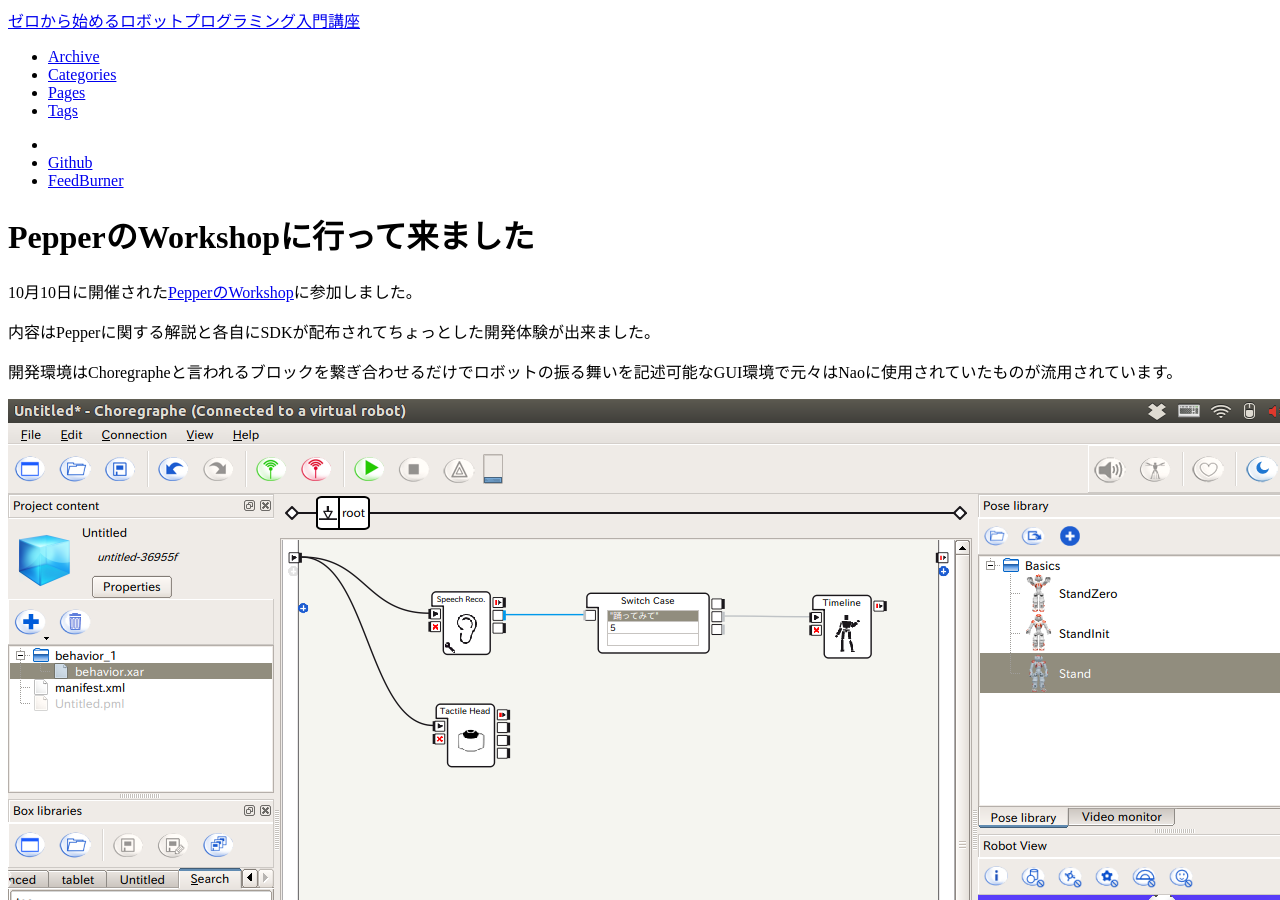
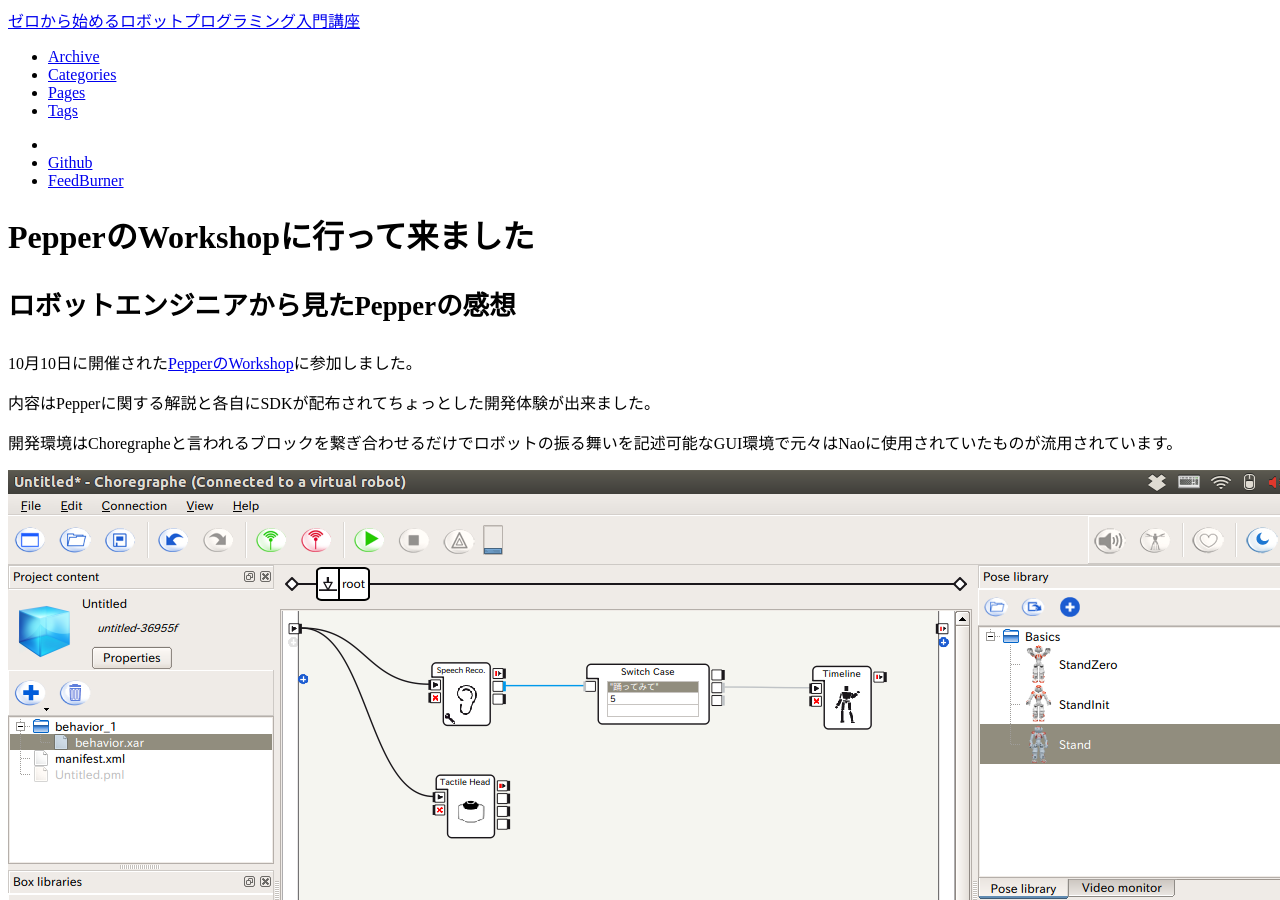
Before and after one commit to DaikiMaekawa/daikimaekawa.github.com, a Jekyll site: the page built from _posts/2014-10-14-pepper_workshop.md, in a window 1280 px wide and 900 px high. Built offline with Jekyll 4.4.1, drawn with Linux system fonts in a browser that asks for light colours; nearby versions of some CDN libraries; Markdown is read by kramdown in place of the engine named in the settings; comment, search, counter and statistics services are not loaded.

Commit message:
Added the subtitle

```diff
--- a/_posts/2014-10-14-pepper_workshop.md
+++ b/_posts/2014-10-14-pepper_workshop.md
@@ -2,7 +2,7 @@
 title: "PepperのWorkshopに行って来ました"
 layout: post
 category : Event
-tagline:
+tagline: <p>ロボットエンジニアから見たPepperの感想</p>
 tags : [Pepper, Event]
 ---
 
```
